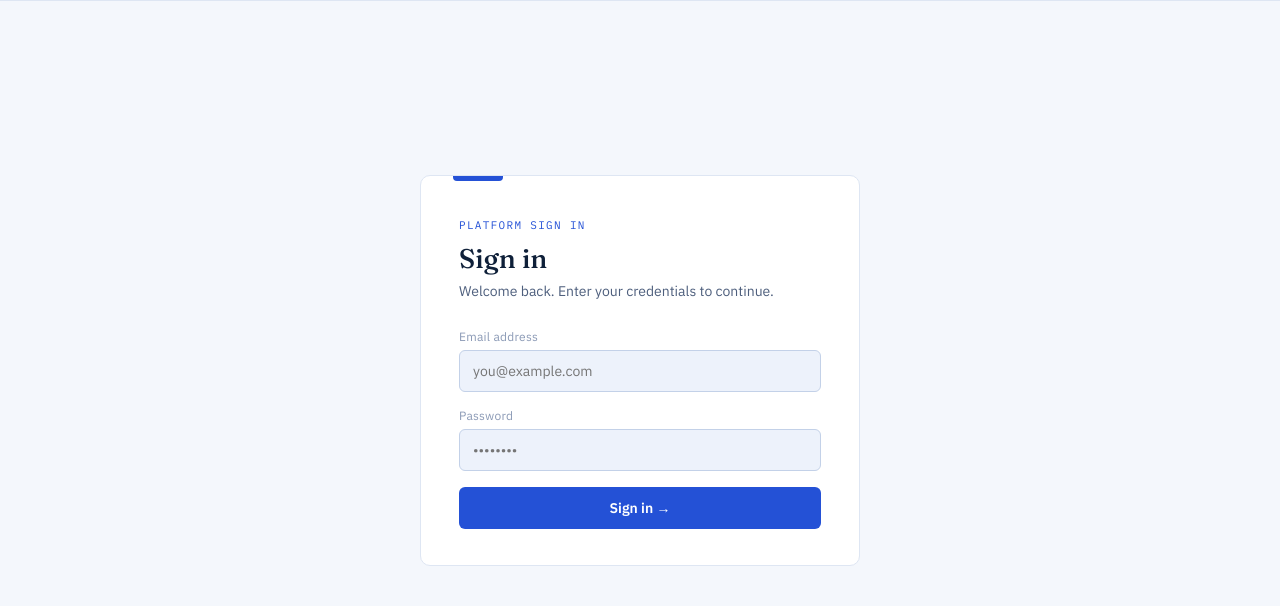
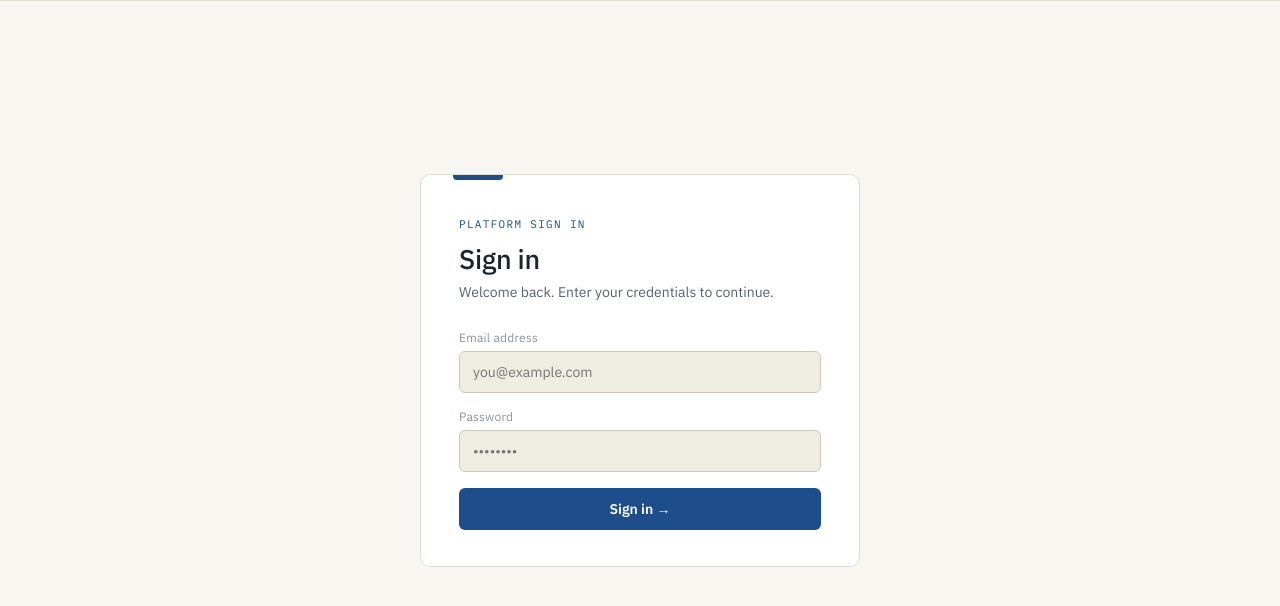
Before and after one commit to ChobanyanNarek/Lessons, a website: page index.html in a window 1280 px wide. Shown: the part 60-666 px from the top of the page. Drawn offline with Linux system fonts and the light colour scheme.

Commit message:
Update index.html

```diff
--- a/index.html
+++ b/index.html
@@ -5,35 +5,35 @@
 <meta name="viewport" content="width=device-width, initial-scale=1.0">
 <title>IT Project Management Course</title>
 <style>
-@import url('https://fonts.googleapis.com/css2?family=Fraunces:opsz,wght@9..144,400;9..144,500;9..144,600&family=IBM+Plex+Sans:wght@400;500;600&family=IBM+Plex+Mono:wght@400;500&display=swap');
+@import url('https://fonts.googleapis.com/css2?family=IBM+Plex+Sans:wght@400;500;600;700&family=IBM+Plex+Mono:wght@400;500;600&display=swap');
 
 :root{
-  --bg:#F4F7FC;
+  --bg:#F7F6F1;
   --surface:#FFFFFF;
-  --surface-alt:#EDF2FB;
-  --line:#DEE6F3;
-  --line-strong:#C3D1E8;
-  --ink:#0F2039;
-  --ink-dim:#4E5F7D;
-  --ink-faint:#8A99B5;
-  --blue:#2451D6;
-  --blue-deep:#16327E;
-  --blue-soft:rgba(36,81,214,0.08);
-  --blue-soft2:rgba(36,81,214,0.14);
-  --grey:#9AA7BC;
-  --grey-soft:rgba(154,167,188,0.16);
-  --green:#1C9A6C;
-  --green-soft:rgba(28,154,108,0.10);
-  --red:#D14343;
-  --red-soft:rgba(209,67,67,0.09);
-  --amber:#C07A00;
-  --amber-soft:rgba(192,122,0,0.10);
+  --surface-alt:#EFECE2;
+  --line:#E2DECE;
+  --line-strong:#CFC8B4;
+  --ink:#1C2430;
+  --ink-dim:#57616D;
+  --ink-faint:#8B93A0;
+  --blue:#1E4D8C;
+  --blue-deep:#12325C;
+  --blue-soft:rgba(30,77,140,0.07);
+  --blue-soft2:rgba(30,77,140,0.13);
+  --grey:#9CA3AD;
+  --grey-soft:rgba(156,163,173,0.15);
+  --green:#1F8A5F;
+  --green-soft:rgba(31,138,95,0.10);
+  --red:#C0473C;
+  --red-soft:rgba(192,71,60,0.09);
+  --amber:#B3790E;
+  --amber-soft:rgba(179,121,14,0.12);
 }
 *{box-sizing:border-box;}
 html,body{margin:0;padding:0;}
 body{background:var(--bg);color:var(--ink);font-family:'IBM Plex Sans',sans-serif;min-height:100vh;}
 @media(prefers-reduced-motion:reduce){*{animation:none!important;transition:none!important;}}
-.display{font-family:'Fraunces',serif;}
+.display{font-family:'IBM Plex Sans',sans-serif;font-weight:600;letter-spacing:-0.01em;}
 .mono{font-family:'IBM Plex Mono',monospace;letter-spacing:0.02em;}
 
 /* ── Chrome ── */
@@ -143,11 +143,11 @@ body{background:var(--bg);color:var(--ink);font-family:'IBM Plex Sans',sans-seri
 .grid{display:grid;grid-template-columns:repeat(3,1fr);gap:20px;}
 @media(max-width:820px){.grid{grid-template-columns:1fr 1fr;}}
 @media(max-width:560px){.grid{grid-template-columns:1fr;}}
-.card{background:var(--surface);border:1px solid var(--line);border-radius:10px;position:relative;padding:24px 22px 20px;cursor:pointer;transition:transform .15s ease,border-color .15s ease,box-shadow .15s;}
-.card:hover{transform:translateY(-2px);border-color:var(--blue);box-shadow:0 10px 28px rgba(16,45,110,0.10);}
+.card{background:var(--surface);border:1px solid var(--line);border-radius:6px;position:relative;padding:24px 22px 20px 25px;cursor:pointer;transition:border-color .15s ease,box-shadow .15s;overflow:hidden;}
+.card:hover{border-color:var(--blue);box-shadow:0 6px 18px rgba(18,50,92,0.08);}
 .card.locked{cursor:pointer;}
-.card.locked:hover{transform:none;box-shadow:none;border-color:var(--line);}
-.card-tab{position:absolute;left:22px;top:-1px;width:40px;height:6px;border-radius:0 0 3px 3px;}
+.card.locked:hover{box-shadow:none;border-color:var(--line);}
+.card-tab{position:absolute;left:0;top:0;bottom:0;width:3px;height:auto;border-radius:0;}
 .card-tab.open{background:var(--blue);}
 .card-tab.closed{background:var(--grey);}
 .card-top{display:flex;justify-content:space-between;align-items:flex-start;margin-bottom:14px;}
@@ -210,9 +210,9 @@ body{background:var(--bg);color:var(--ink);font-family:'IBM Plex Sans',sans-seri
 .note-attachment .na-remove{color:var(--ink-faint);font-weight:600;margin-left:2px;}
 .note-attachment .na-remove:hover{color:var(--red);}
 .notes-status{font-size:12px;color:var(--ink-faint);margin-top:8px;}
-.score-bar{display:flex;align-items:center;justify-content:space-between;background:var(--blue-soft);border:1px solid var(--blue-soft2);border-radius:8px;padding:13px 18px;margin-bottom:20px;position:sticky;top:76px;}
-.score-bar .label{font-size:13px;color:var(--blue-deep);font-weight:500;}
-.score-bar .score-num{font-size:15px;font-weight:600;color:var(--blue);}
+.score-bar{display:flex;align-items:center;justify-content:space-between;background:var(--surface);border:1px solid var(--line);border-left:3px solid var(--blue);border-radius:6px;padding:13px 18px;margin-bottom:20px;position:sticky;top:76px;}
+.score-bar .label{font-size:13px;color:var(--ink-dim);font-weight:500;}
+.score-bar .score-num{font-family:'IBM Plex Mono',monospace;font-size:15px;font-weight:600;color:var(--blue);font-variant-numeric:tabular-nums;}
 .quiz-q{background:var(--surface);border:1px solid var(--line);border-radius:10px;padding:24px;margin-bottom:16px;}
 .quiz-q .qnum{font-size:11px;color:var(--blue);margin-bottom:8px;letter-spacing:0.06em;}
 .quiz-q h4{font-size:16px;font-weight:500;margin:0 0 16px;}
```
